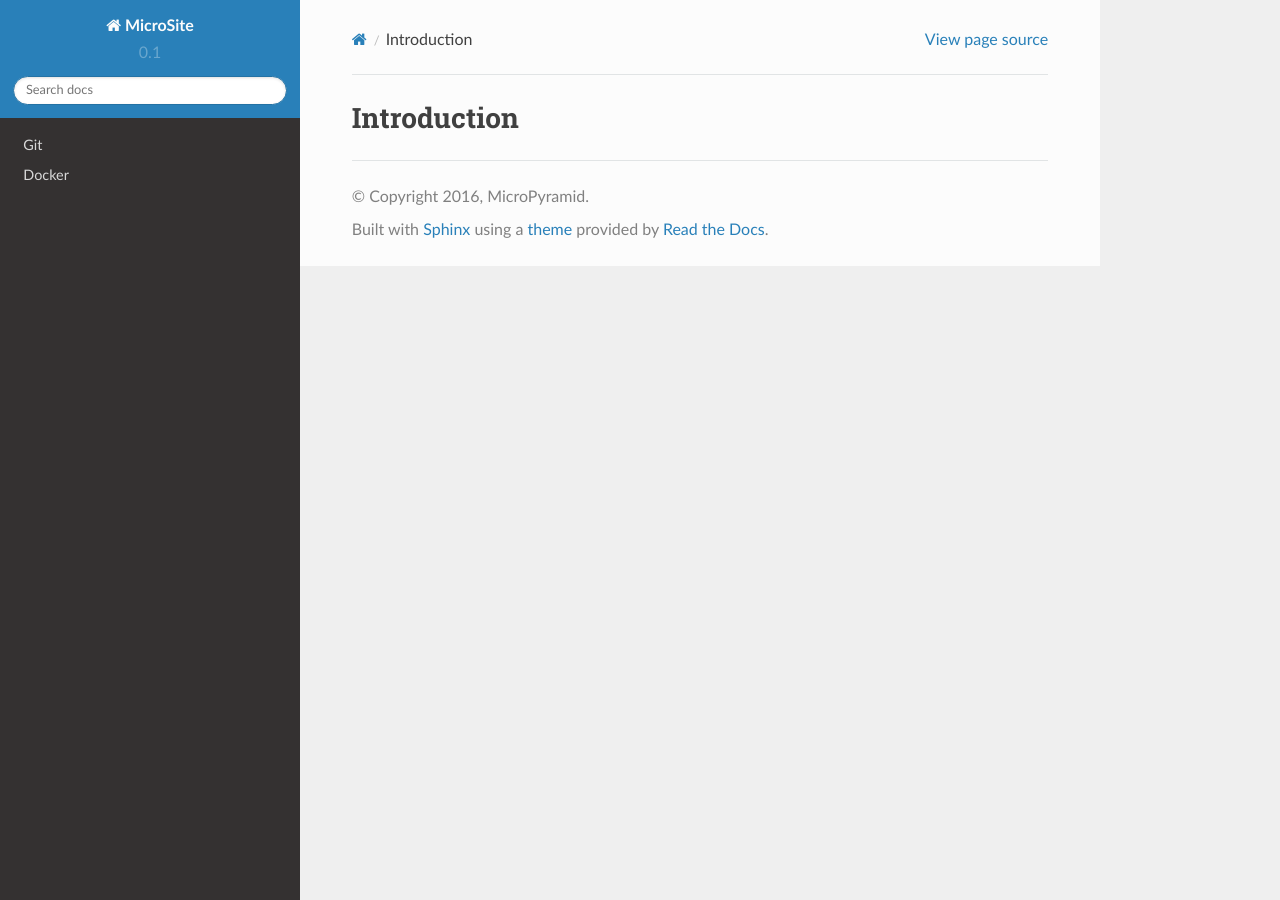
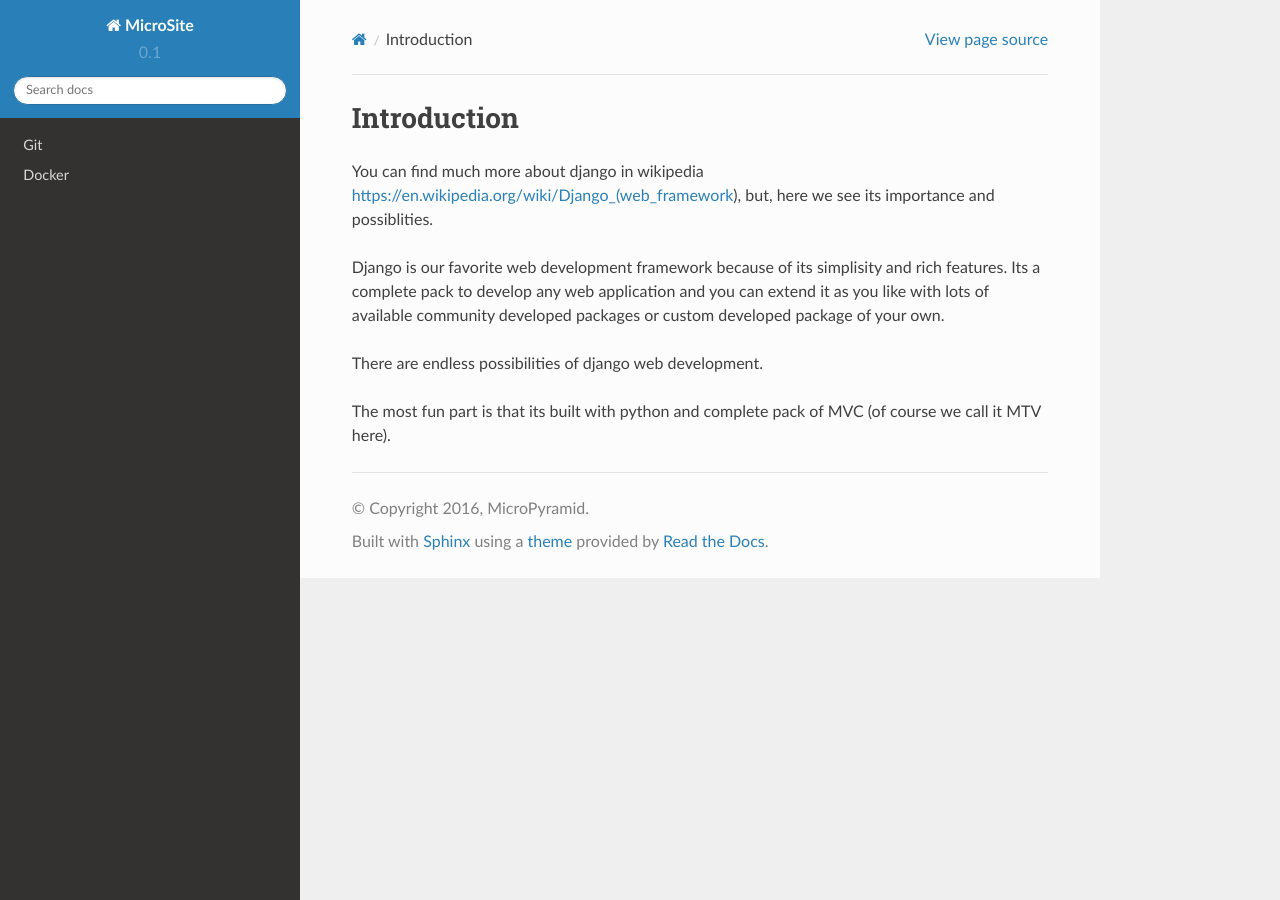
Before and after one commit to druuu/micro-books, a Sphinx documentation site: the page built from source/django-the-complete-tutorial/introduction.rst, in a window 1280 px wide. Built offline with Sphinx 7.4.7 and the Read the Docs theme 2.0.0, drawn with Linux system fonts in a browser that asks for light colours; pages that are not in the unit, such as notebooks, are missing from menus.

Commit message:
2016-06-21

```diff
--- a/source/django-the-complete-tutorial/basics-of-django.rst
+++ b/source/django-the-complete-tutorial/basics-of-django.rst
@@ -1,2 +1,8 @@
 Basics of Django
 ================
+
+django-admin startproject <your project name>
+
+django project comes with urls, settings, wsgi, templates (admin). You can extend it with apps.
+
+django don't impose file structure and you have complete freedom on choosing the file/folder structure. Its better to keep modules in django apps with meaning ful names obviously.
--- /dev/null
+++ b/source/django-the-complete-tutorial/django-error-log-and-troubleshoot.rst
@@ -0,0 +1 @@
+django-error-log-and-troubleshoot
--- a/source/django-the-complete-tutorial/introduction.rst
+++ b/source/django-the-complete-tutorial/introduction.rst
@@ -1,2 +1,10 @@
 Introduction
-===============
+============
+
+You can find much more about django in wikipedia https://en.wikipedia.org/wiki/Django_(web_framework), but, here we see its importance and possiblities.
+
+Django is our favorite web development framework because of its simplisity and rich features. Its a complete pack to develop any web application and you can extend it as you like with lots of available community developed packages or custom developed package of your own.
+
+There are endless possibilities of django web development.
+
+The most fun part is that its built with python and complete pack of MVC (of course we call it MTV here).
```
Also changed, not shown: source/django-the-complete-tutorial/index.rst (+9 -1 lines), source/django-the-complete-tutorial/setup-and-configure.rst (+36 -0 lines), source/django-the-complete-tutorial/django-best-practices.rst (added), source/django-the-complete-tutorial/django-caching.rst (added), source/django-the-complete-tutorial/django-ecommerce.rst (added), source/django-the-complete-tutorial/django-security.rst (added).
